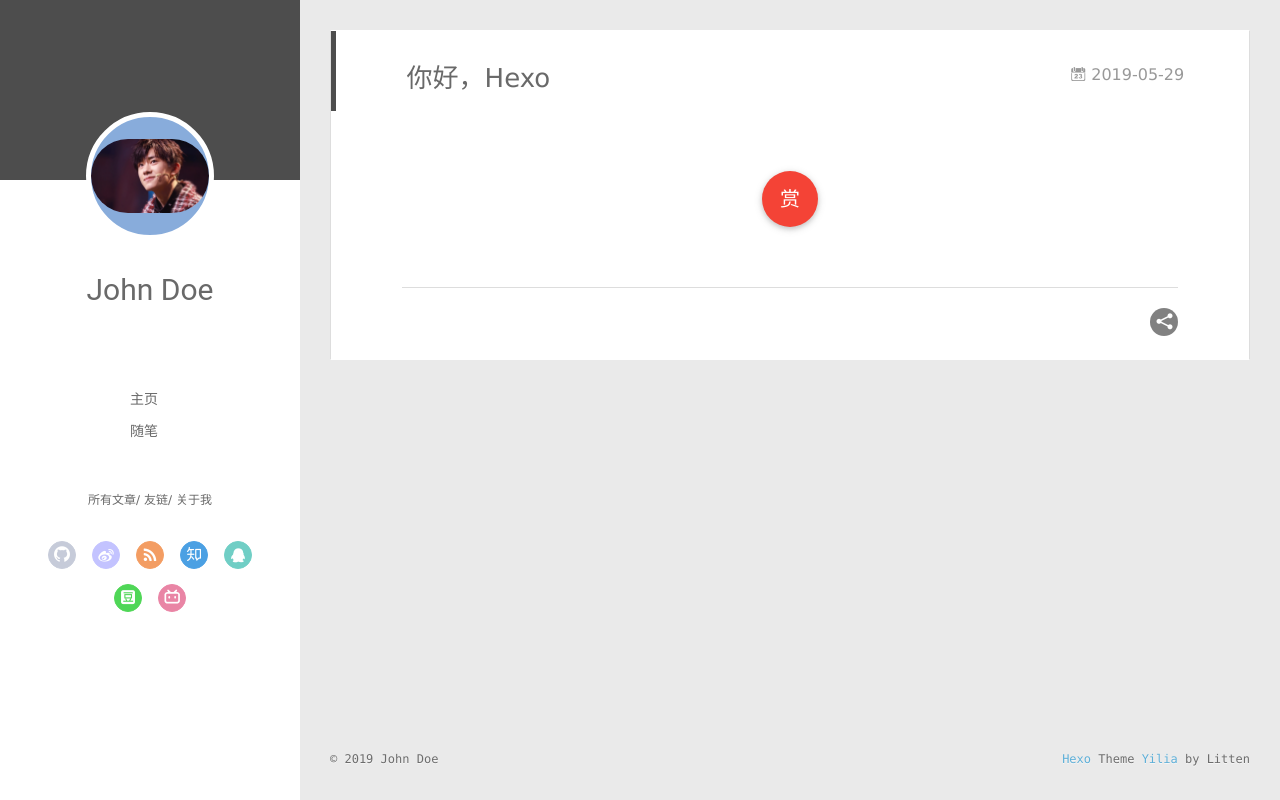
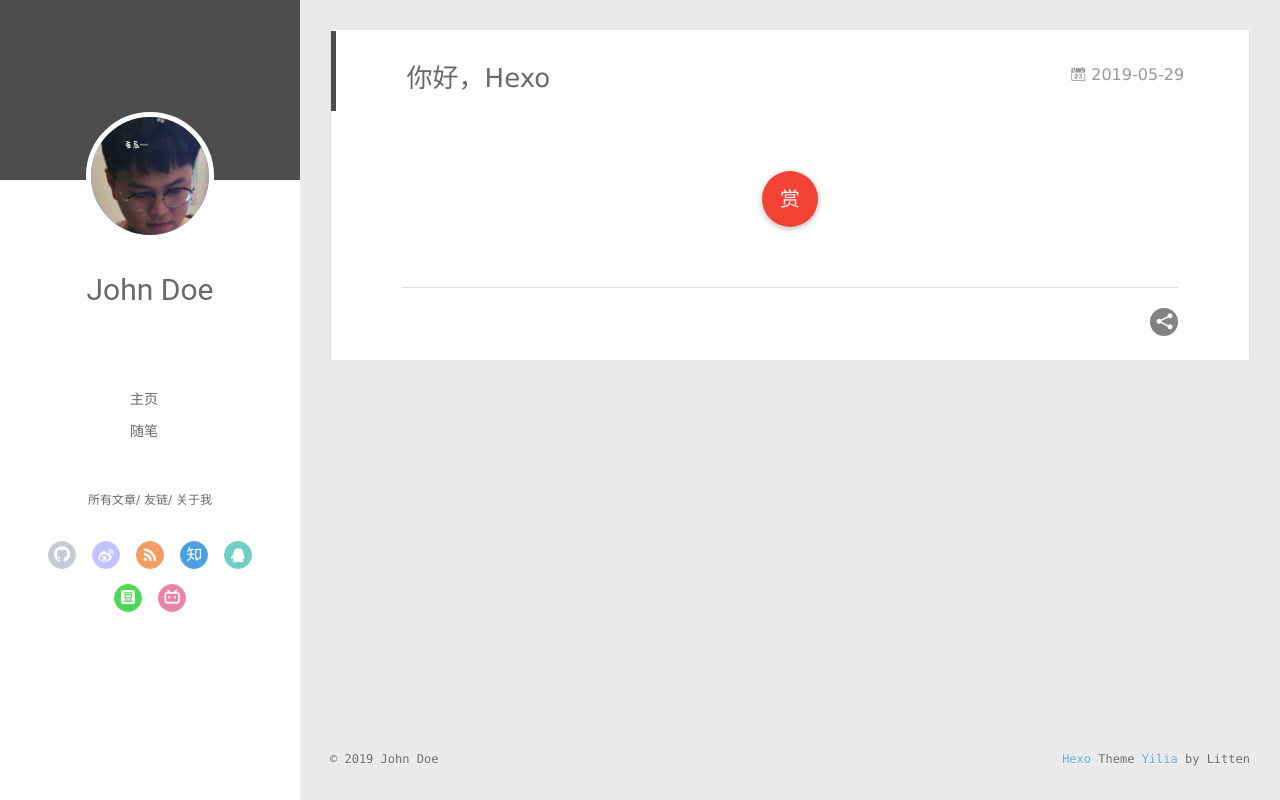
Before and after one commit to zwwang9/Echarts-Project, a plain HTML site: page 2019/05/29/你好，Hexo/index.html in a window 1280 px wide. Drawn offline with nearby package versions, Linux system fonts and the light colour scheme; some packages are replaced by stand-ins of ours; no server answers.

Commit message:
Site updated: 2019-05-29 15:30:59

```diff
--- a/2019/05/29/你好，Hexo/index.html
+++ b/2019/05/29/你好，Hexo/index.html
@@ -44,7 +44,7 @@
 <div class="intrude-less">
 	<header id="header" class="inner">
 		<a href="/themes/yilia/source/" class="profilepic">
-			<img src="/xi.jpg" class="js-avatar">
+			<img src="/liang.jpg" class="js-avatar">
 		</a>
 		<hgroup>
 		  <h1 class="header-author"><a href="/themes/yilia/source/">John Doe</a></h1>
@@ -108,7 +108,7 @@
 	<div class="intrude-less">
 		<header id="header" class="inner">
 			<div class="profilepic">
-				<img src="/xi.jpg" class="js-avatar">
+				<img src="/liang.jpg" class="js-avatar">
 			</div>
 			<hgroup>
 			  <h1 class="header-author js-header-author">John Doe</h1>
```
Also changed, not shown: archives/2019/05/index.html (+2 -2 lines), archives/2019/index.html (+2 -2 lines), archives/index.html (+2 -2 lines), index.html (+2 -2 lines), liang.jpg (added).
